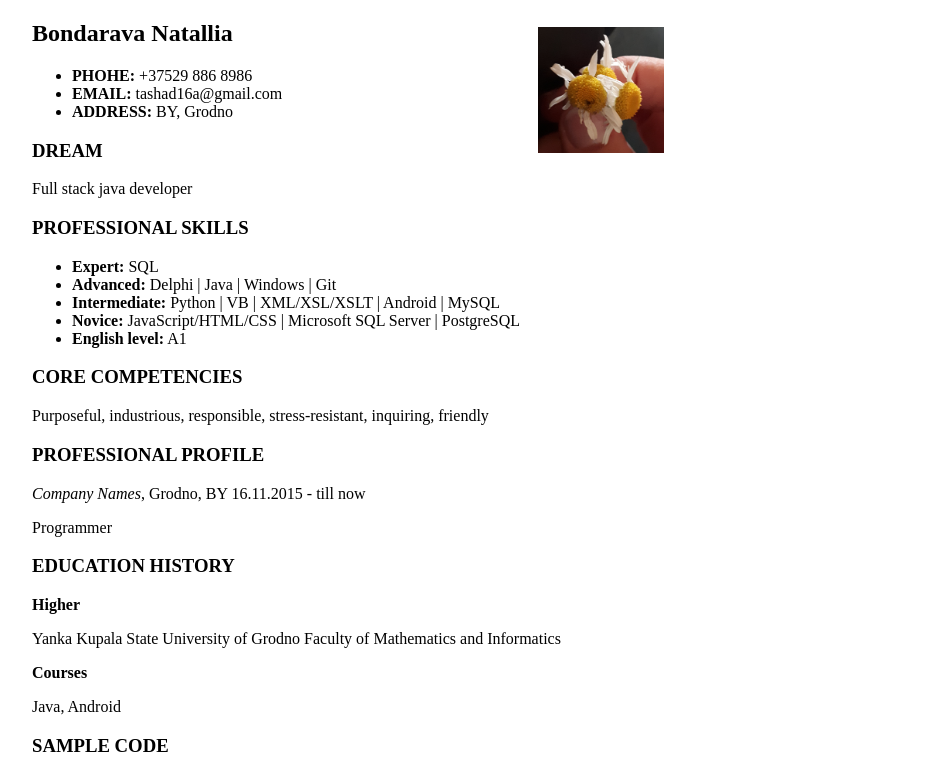
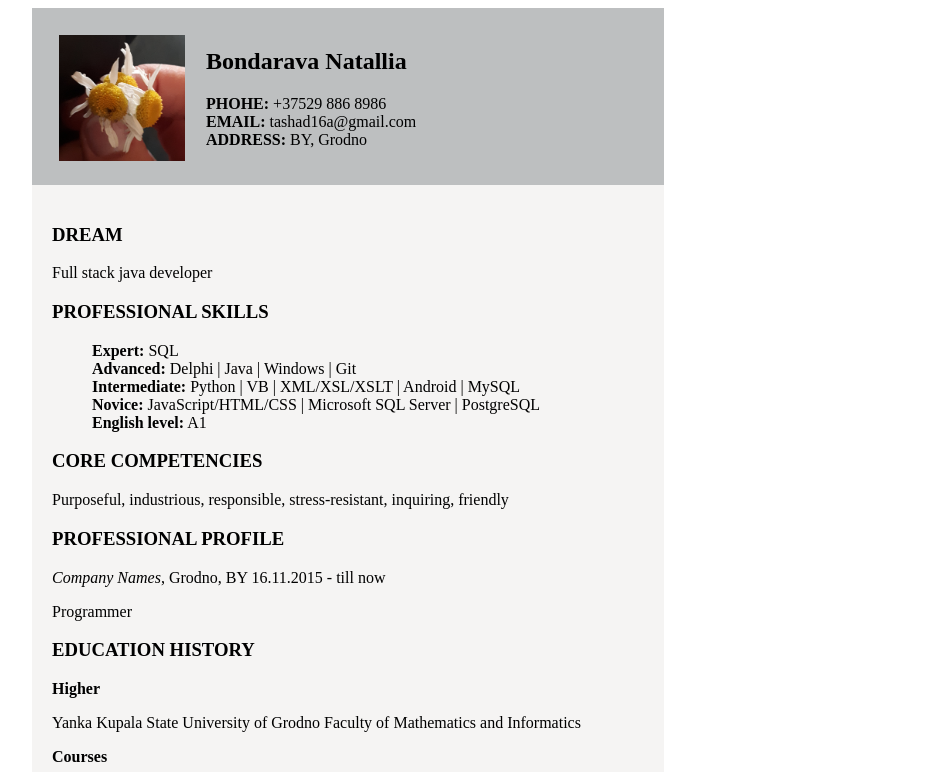
Before and after one commit to TashaB1/rsschool-cv-q12021, a plain HTML site: page index.html in a window 1280 px wide. Shown: the top 772 px of the page, without its empty margins (292-1228 px from the left). Drawn offline with Linux system fonts and the light colour scheme.

Commit message:
refactor:  add style

```diff
--- a/style.css
+++ b/style.css
@@ -1,15 +1,57 @@
-div.block {
+.block {
   margin-left: auto;
   margin-right: auto;
   width: 50%;
-}
-
-img.avatar {
-  float: right;
-  margin: 7px 0 7px 7px;
-  width: 20%;
+  background-color: rgb(245, 244, 243);
 }
 
 a img {
   border: none;
+  width: 215px;
 }
+
+#footer,
+header {
+  background: rgb(189, 191, 192);
+  height: auto;
+}
+
+li {
+  list-style-type: none;
+}
+
+main,
+header,
+footer {
+  padding: 20px;
+}
+
+.panel {
+  width: 140px;
+  height: 140px;
+  float: left;
+  margin: 0px 14px 0px 0px;
+}
+
+.container {
+  width: 90%;
+  height: 90%;
+  position: relative;
+  transform: translate(-50%, -50%);
+  top: 50%;
+  left: 50%;
+}
+
+.avatar {
+  min-width: auto;
+  min-height: auto;
+  height: 100%;
+  position: absolute;
+  transform: translate(-50%, -50%);
+  top: 50%;
+  left: 50%;
+}
+
+figure {
+  text-align: center;
+}
```
